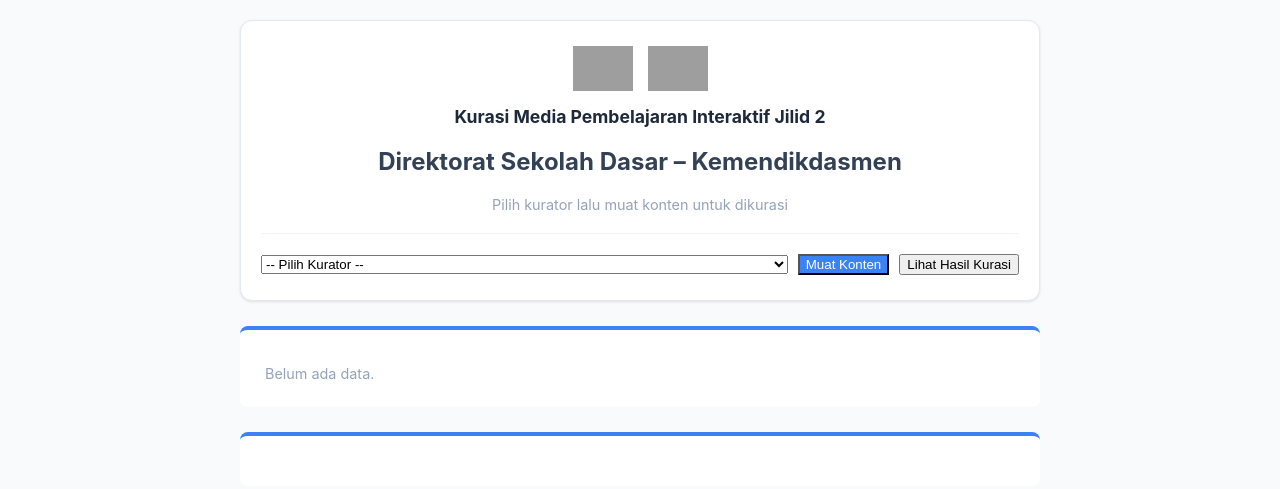
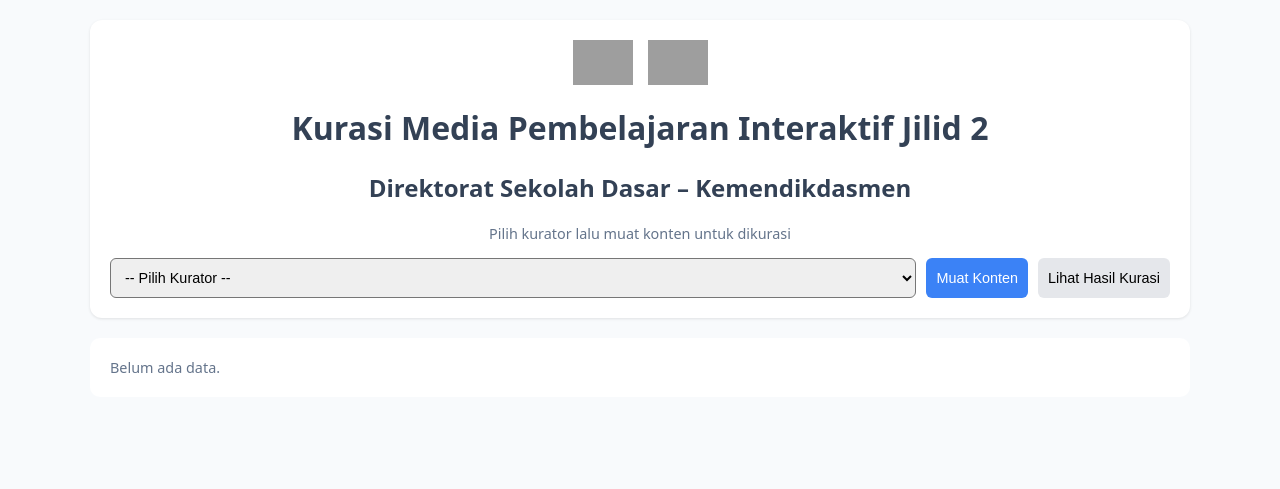
Before and after one commit to didik-rahmadi/kurasiMPI, a plain HTML site: page index.html in a window 1280 px wide. Drawn offline with Linux system fonts and the light colour scheme; files that its build step writes are made by us from their sources; no server answers; grey boxes are pictures that could not be loaded.

Commit message:
Update styles.css

```diff
--- a/styles.css
+++ b/styles.css
@@ -1,98 +1,68 @@
-body {
-  font-family: -apple-system, BlinkMacSystemFont, "Segoe UI", Roboto, Arial, sans-serif;
-  margin: 20px auto;
-  max-width: 800px;
-  background-color: #f8fafc;
-  color: #334155;
-  padding: 0 15px;
+body{
+  font-family: system-ui, Arial, sans-serif;
+  background:#f8fafc;
+  color:#334155;
+  margin:20px auto;
+  max-width:1100px;
 }
 
-/* HEADER */
-header {
-  background: white;
-  text-align: center;
-  margin-bottom: 25px;
-  padding: 25px 20px;
-  border-radius: 12px;
-  box-shadow: 0 1px 3px rgba(0,0,0,0.1);
-  border: 1px solid #e2e8f0;
+header{
+  background:#fff;
+  padding:20px;
+  border-radius:12px;
+  text-align:center;
+  box-shadow:0 1px 3px rgba(0,0,0,.1);
 }
 
-.logo-group {
-  display: flex;
-  justify-content: center;
-  align-items: center;
-  gap: 15px;
-  margin-bottom: 15px;
-  flex-wrap: wrap;
+.logo-group{
+  display:flex;
+  justify-content:center;
+  gap:15px;
+  flex-wrap:wrap;
+  margin-bottom:10px;
 }
 
-.logo-group img { height: 45px; }
-#logoHeader { height: 55px; }
+.logo-group img{height:45px}
 
-h1 {
-  font-size: 1.1rem;
-  font-weight: 700;
-  color: #1e293b;
-  margin: 4px 0;
+.controls{
+  display:flex;
+  gap:10px;
+  margin-top:15px;
+  flex-wrap:wrap;
 }
 
-.sub-header-line {
-  font-size: 0.85rem;
-  color: #64748b;
-  margin: 2px 0;
+select,button{
+  padding:10px;
+  border-radius:6px;
+  font-size:.9rem;
 }
 
-.muted {
-  color: #94a3b8;
-  font-size: 0.9rem;
-  margin-top: 10px;
+select{flex:1}
+
+.btn-primary{background:#3b82f6;color:#fff;border:none}
+.btn-secondary{background:#e5e7eb;border:none}
+.btn-success{background:#16a34a;color:#fff;border:none}
+
+.card{
+  background:#fff;
+  margin-top:20px;
+  padding:20px;
+  border-radius:10px;
 }
 
-/* CONTROLS */
-.controls {
-  display: flex;
-  flex-direction: column;
-  gap: 10px;
-  margin-top: 20px;
-  padding-top: 20px;
-  border-top: 1px solid #f1f5f9;
+table{
+  width:100%;
+  border-collapse:collapse;
+  margin-top:10px;
 }
 
-@media (min-width: 600px) {
-  .controls { flex-direction: row; align-items: center; }
-  .controls select { flex: 1; }
+th,td{
+  border:1px solid #e5e7eb;
+  padding:8px;
+  font-size:.85rem;
 }
 
-/* BUTTON */
-.btn {
-  padding: 10px 20px;
-  border-radius: 6px;
-  border: none;
-  font-weight: 600;
-  cursor: pointer;
-}
+th{background:#f1f5f9}
 
-.btn-primary {
-  background-color: #3b82f6;
-  color: white;
-}
-
-/* CARD */
-.card {
-  background: white;
-  border-top: 4px solid #3b82f6;
-  padding: 25px;
-  margin-top: 25px;
-  border-radius: 8px;
-}
-
-/* CONTENT LIST */
-.content-item {
-  cursor: pointer;
-  padding: 15px;
-  background: white;
-  border: 1px solid #e2e8f0;
-  border-radius: 8px;
-  margin-bottom: 10px;
-}
+.muted{color:#64748b;font-size:.9rem}
+.hidden{display:none}
```
